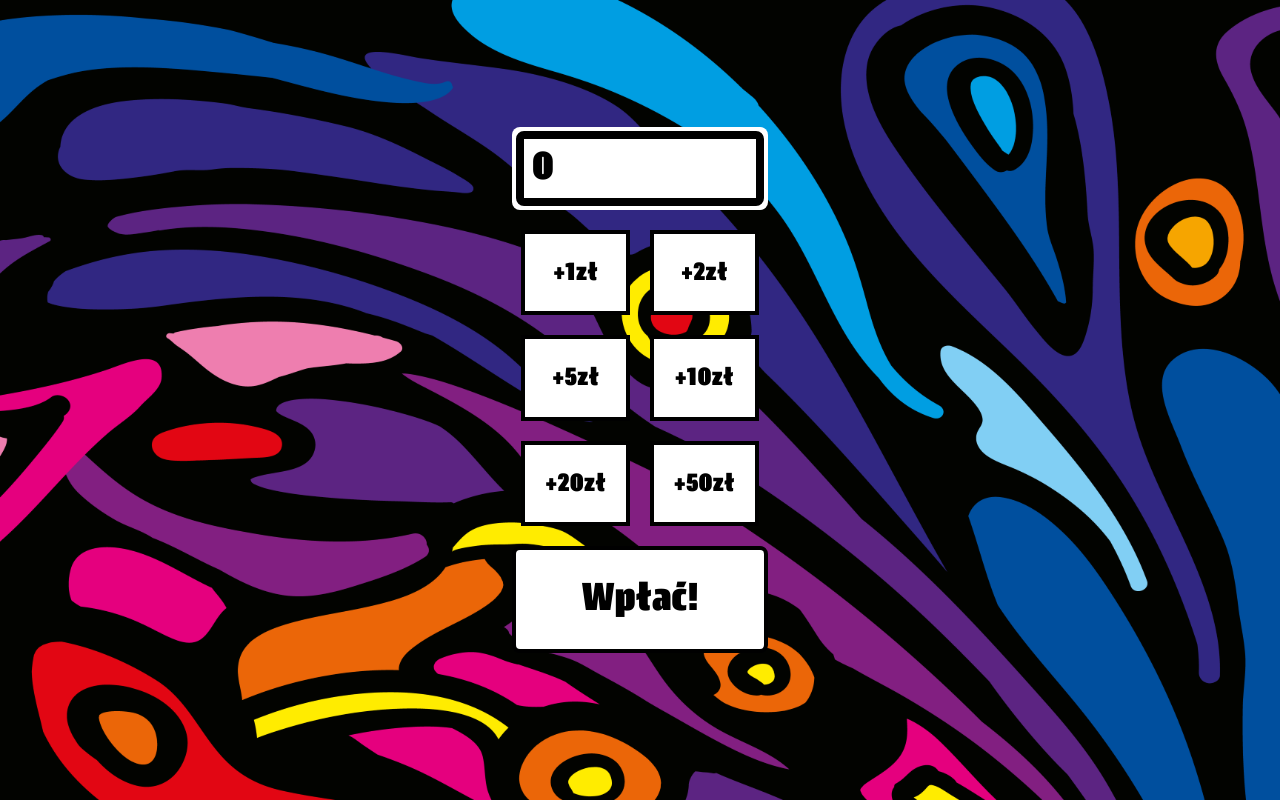
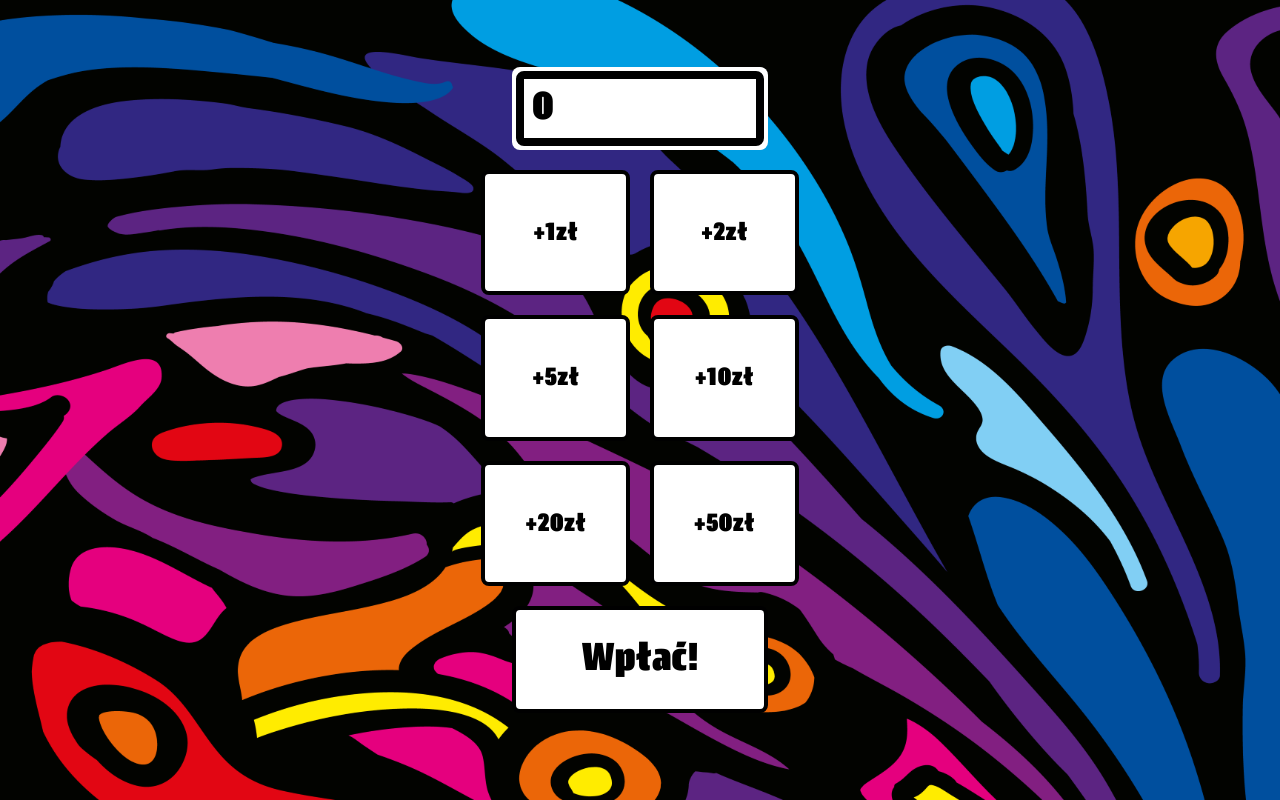
Before and after one commit to TRZMlEL/wosp-live-counter, a Vue app: page /user in a window 1280 px wide. Built offline with nearby package versions, Linux system fonts and the light colour scheme; no server answers.

Commit message:
modified:   src/views/user.vue

```diff
--- a/src/views/user.vue
+++ b/src/views/user.vue
@@ -4,12 +4,12 @@
       <input v-model="amount" class="text-black pl-2 text-4xl rounded-lg border-8 border-black border-solid w-full" placeholder="0" type="number" />
     </div>
     <div class="grid grid-cols-2 grid-rows-3 gap-5 m-5">
-      <button class="bg-white text-black text-2xl flex items-center justify-center p-5 md:p-10rounded-lg border-4 border-black border-solid active:bg-gray-300" @click="add1">+1zł</button>
-      <button class="bg-white text-black text-2xl flex items-center justify-center p-5 md:p-10rounded-lg border-4 border-black border-solid active:bg-gray-300" @click="add2">+2zł</button>
-      <button class="bg-white text-black text-2xl flex items-center justify-center p-5 md:p-10rounded-lg border-4 border-black border-solid active:bg-gray-300" @click="add5">+5zł</button>
-      <button class="bg-white text-black text-2xl flex items-center justify-center p-5 md:p-10rounded-lg border-4 border-black border-solid active:bg-gray-300" @click="add10">+10zł</button>
-      <button class="bg-white text-black text-2xl flex items-center justify-center p-5 md:p-10rounded-lg border-4 border-black border-solid active:bg-gray-300" @click="add20">+20zł</button>
-      <button class="bg-white text-black text-2xl flex items-center justify-center p-5 md:p-10rounded-lg border-4 border-black border-solid active:bg-gray-300" @click="add50">+50zł</button>
+      <button class="bg-white text-black text-2xl flex items-center justify-center p-5 md:p-10 rounded-lg border-4 border-black border-solid active:bg-gray-300" @click="add1">+1zł</button>
+      <button class="bg-white text-black text-2xl flex items-center justify-center p-5 md:p-10 rounded-lg border-4 border-black border-solid active:bg-gray-300" @click="add2">+2zł</button>
+      <button class="bg-white text-black text-2xl flex items-center justify-center p-5 md:p-10 rounded-lg border-4 border-black border-solid active:bg-gray-300" @click="add5">+5zł</button>
+      <button class="bg-white text-black text-2xl flex items-center justify-center p-5 md:p-10 rounded-lg border-4 border-black border-solid active:bg-gray-300" @click="add10">+10zł</button>
+      <button class="bg-white text-black text-2xl flex items-center justify-center p-5 md:p-10 rounded-lg border-4 border-black border-solid active:bg-gray-300" @click="add20">+20zł</button>
+      <button class="bg-white text-black text-2xl flex items-center justify-center p-5 md:p-10 rounded-lg border-4 border-black border-solid active:bg-gray-300" @click="add50">+50zł</button>
     </div>
     <button  class="bg-white text-black text-4xl flex items-center justify-center p-5 mb-5 w-4/6 md:w-2/5 lg:w-1/5 rounded-lg border-4 border-black border-solid active:bg-gray-300"  @click="send">Wpłać!</button>
   </div>
```
